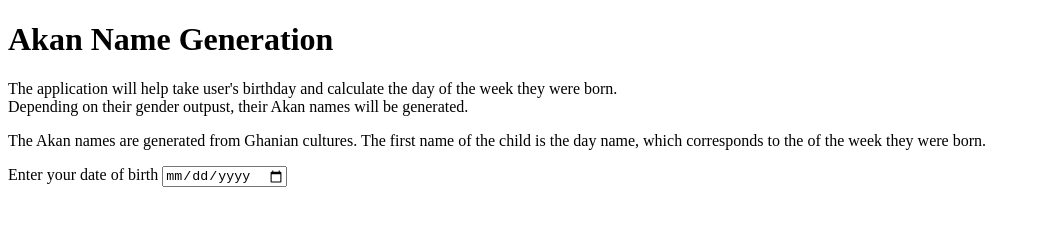
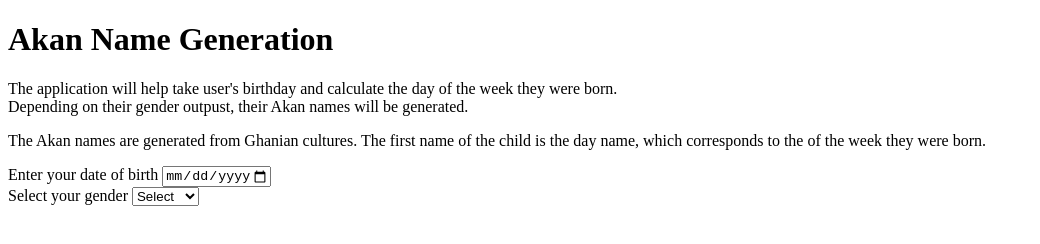
Before and after one commit to monginadiana/week-2-IP-project, a plain HTML site: page index.html in a window 1280 px wide. Shown: the whole page, without its empty margins (0-1040 px from the left). Drawn offline with Linux system fonts and the light colour scheme.

Commit message:
addition of the gender selection input

```diff
--- a/index.html
+++ b/index.html
@@ -16,7 +16,15 @@
     <main>
         <div>
             <span>Enter your date of birth</span>
-            <input id="dob" name="dob" value='' type="date"
+            <input id="dob" name="dob" value='' type="date" min="1980-01-01" max="2015-01-01"/>
+        </div>
+        <div>
+            <span>Select your gender</span>
+            <select id="gender" name="gender">
+                <option value="">Select</option>
+                <option value="male">Male</option>
+                <option value="female">Female</option>
+            </select>
         </div>
     </main>
 </body>
```
